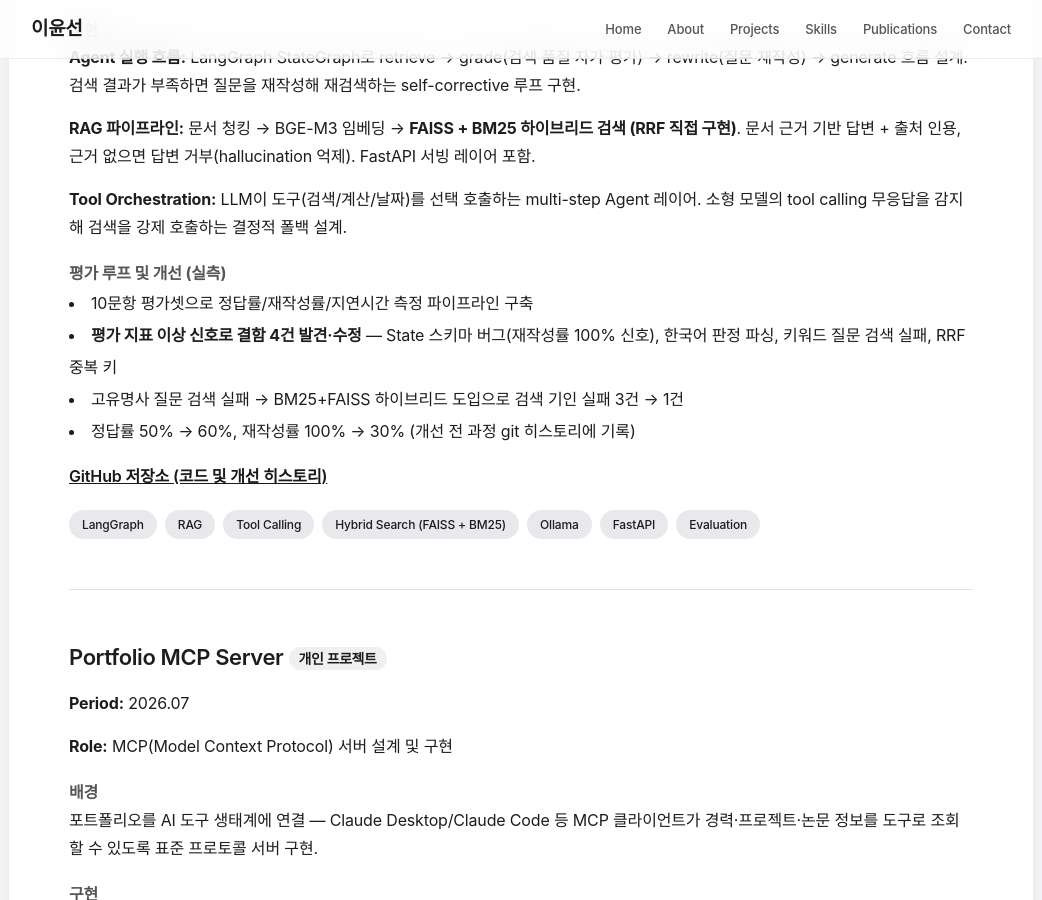
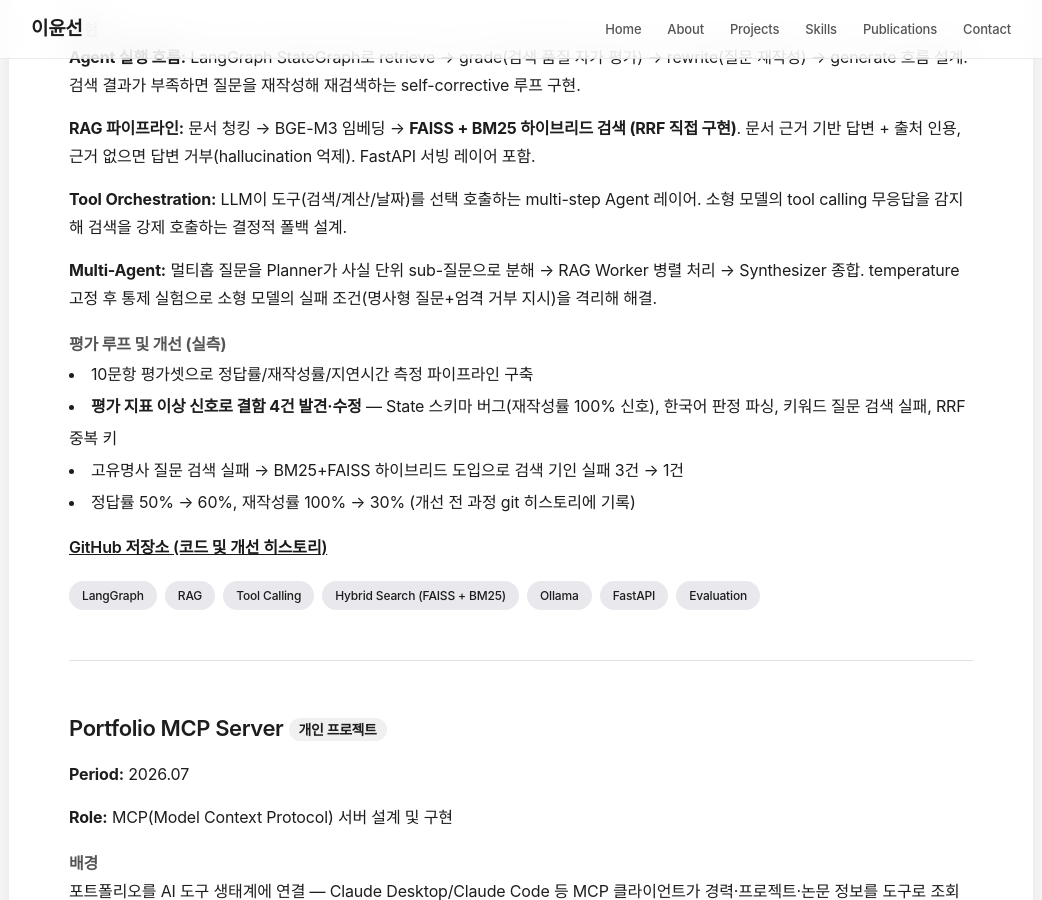
Before and after one commit to ckc5800/ckc5800.github.io, a Jekyll site: the page built from projects.html, in a window 1280 px wide and 900 px high, scrolled down 10074 px. Shown: the whole window, without its empty margins (119-1161 px from the left). Built offline with Jekyll 4.4.1, drawn with Linux system fonts in a browser that asks for light colours; some web fonts are replaced.

Commit message:
Add multi-agent layer to RAG project description

```diff
--- a/projects.html
+++ b/projects.html
@@ -413,6 +413,7 @@ title: Projects
     <p><strong>Agent 실행 흐름:</strong> LangGraph StateGraph로 retrieve → grade(검색 품질 자가 평가) → rewrite(질문 재작성) → generate 흐름 설계. 검색 결과가 부족하면 질문을 재작성해 재검색하는 self-corrective 루프 구현.</p>
     <p><strong>RAG 파이프라인:</strong> 문서 청킹 → BGE-M3 임베딩 → <strong>FAISS + BM25 하이브리드 검색 (RRF 직접 구현)</strong>. 문서 근거 기반 답변 + 출처 인용, 근거 없으면 답변 거부(hallucination 억제). FastAPI 서빙 레이어 포함.</p>
     <p><strong>Tool Orchestration:</strong> LLM이 도구(검색/계산/날짜)를 선택 호출하는 multi-step Agent 레이어. 소형 모델의 tool calling 무응답을 감지해 검색을 강제 호출하는 결정적 폴백 설계.</p>
+    <p><strong>Multi-Agent:</strong> 멀티홉 질문을 Planner가 사실 단위 sub-질문으로 분해 → RAG Worker 병렬 처리 → Synthesizer 종합. temperature 고정 후 통제 실험으로 소형 모델의 실패 조건(명사형 질문+엄격 거부 지시)을 격리해 해결.</p>
 
     <h4 style="margin-top: 20px; color: #555;">평가 루프 및 개선 (실측)</h4>
     <ul style="list-style-position: inside; line-height: 2;">
```
